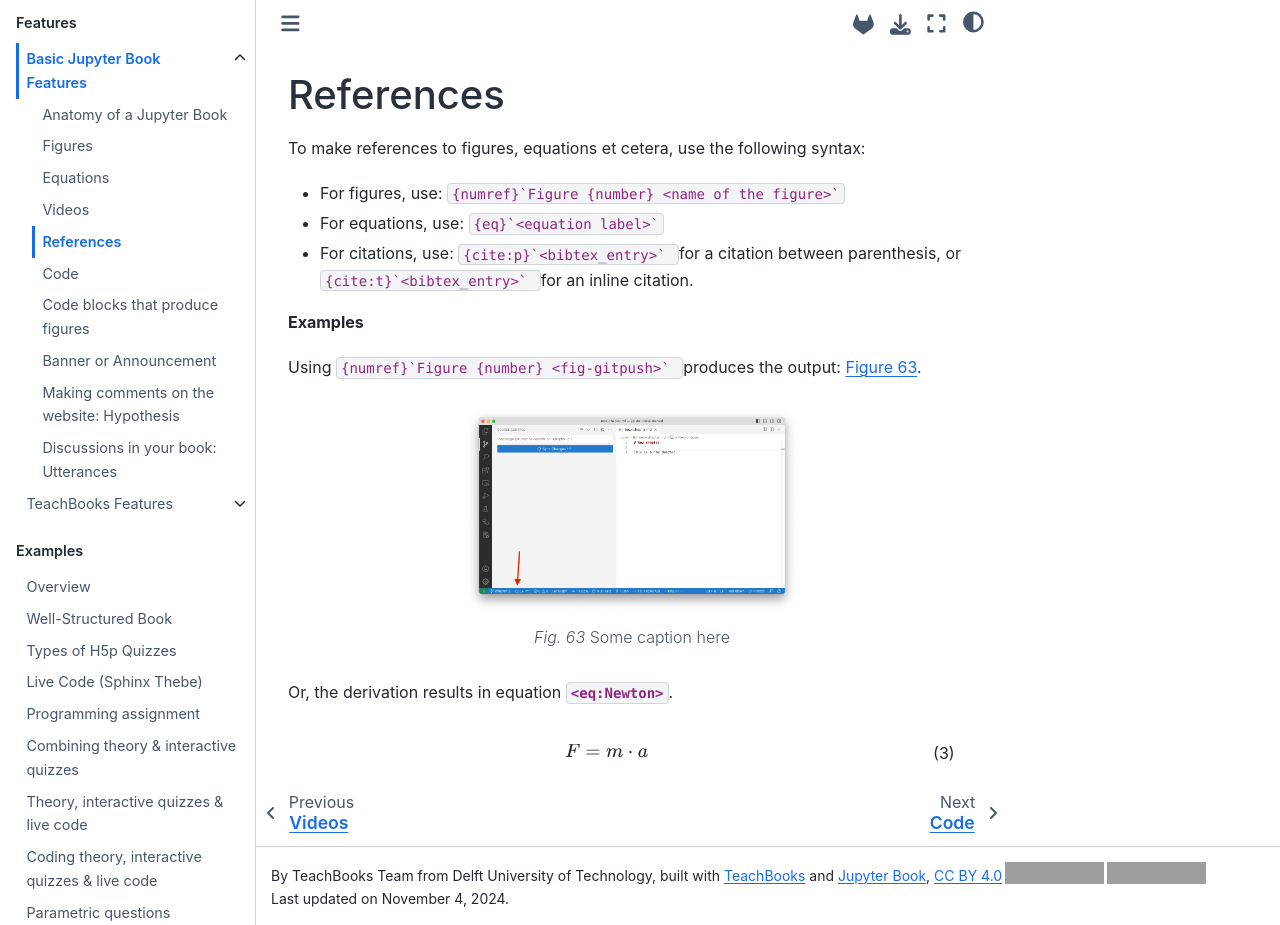
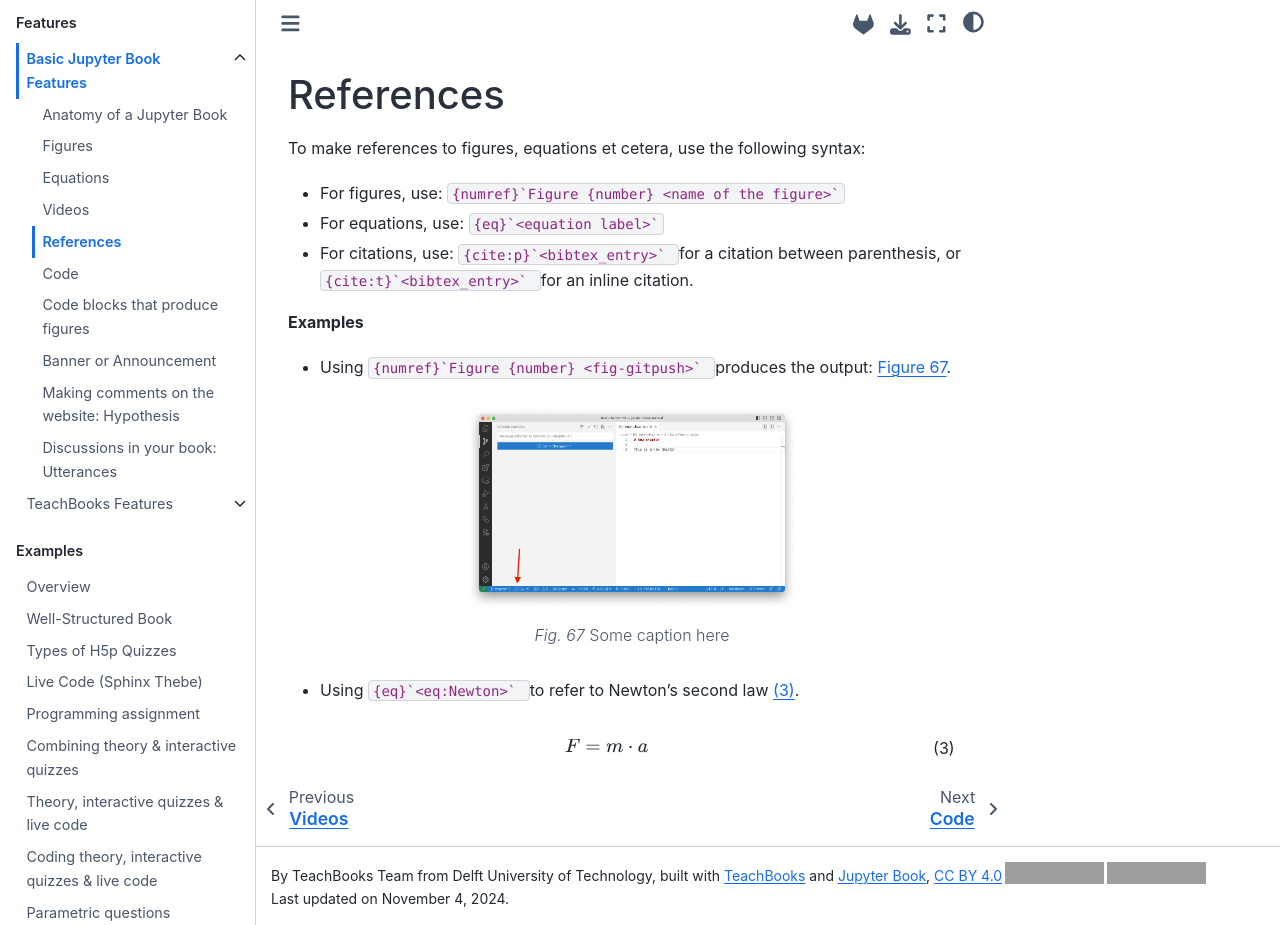
Before and after one commit to TeachBooks/mirror_teachbook_manual, a Jupyter Book: the page built from book/basic-features/References.md, in a window 1280 px wide and 925 px high. Built offline with Jupyter Book 1.0.4 settings and Sphinx 7.4.7 and the Sphinx Book theme 1.1.4, drawn with Linux system fonts in a browser that asks for light colours; pages that are not in the unit, such as notebooks, are missing from menus; comment, search, counter and statistics services are not loaded; grey boxes are pictures that could not be loaded.

Commit message:
some more fixes

````diff
--- a/book/basic-features/References.md
+++ b/book/basic-features/References.md
@@ -8,7 +8,8 @@
 
 **Examples**
 
-Using ``{numref}`Figure {number} <fig-gitpush>` `` produces the output: {numref}`Figure {number} <fig-gitpush>`.
+- Using ``{numref}`Figure {number} <fig-gitpush>` `` produces the output: {numref}`Figure {number} <fig-gitpush>`.
+
 ```{figure} ../images/git-push.png
 ---
 width: 50%
@@ -17,6 +18,6 @@
 Some caption here
 ```
 
-Or, the derivation results in equation {eq}`<eq:Newton>`.
+- Using ``{eq}`<eq:Newton>` `` to refer to Newton's second law {eq}`eq:Newton`.
 
 $$ F = m\cdot a $$(eq:Newton)
````
Also changed, not shown: book/examples/h5p_examples.md (+2 -1 lines), book/workflows/edit_book.md (+1 -1 lines).
